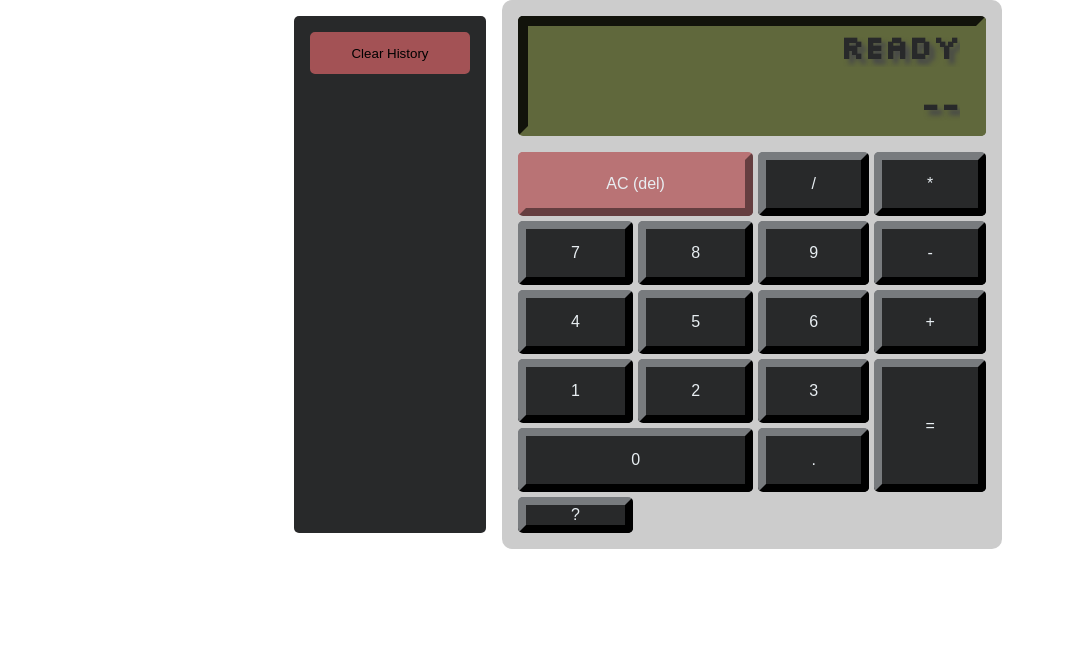
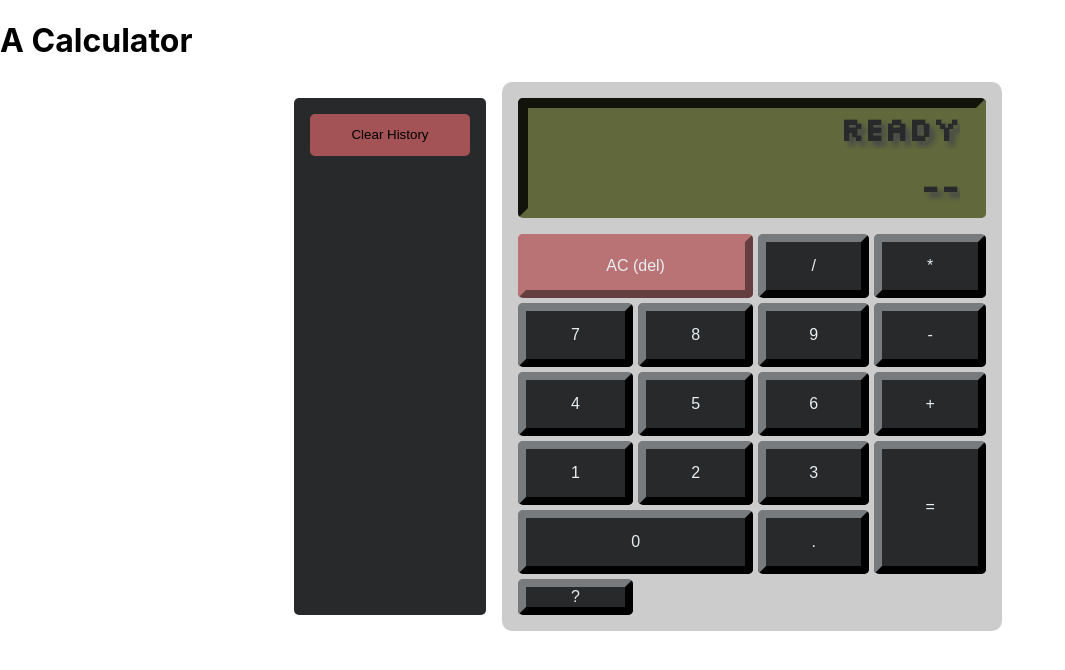
Before and after one commit to nic-vo/nv-portfolio, a Next.js app: page /freeCodeCamp/Calculator in a window 1280 px wide. Shown: the top 670 px of the page, without its empty margins (0-1065 px from the left). Built offline with nearby package versions, Linux system fonts and the light colour scheme.

Commit message:
Wrap calc comp in a <main> for styling

```diff
--- a/pages/freeCodeCamp/Calculator.js
+++ b/pages/freeCodeCamp/Calculator.js
@@ -245,8 +245,10 @@ const Calculator = () => {
 	}
 
 	return (
+		<main>
+			<h1>A{splode ? "n Exploding " : " "}Calculator</h1>
 			<section className={calcStyles.container} tabIndex={0} onKeyDown={keyDownHandler}>
-			<div className={calcStyles.calculator} style={{backgroundColor: `${splode ? "#707070" : "#CCCCCC"}`}}>
+				<div className={calcStyles.calculator} style={{ backgroundColor: `${splode ? "#707070" : "#CCCCCC"}` }}>
 					<div className={calcStyles.screen}>
 						<p>{entire !== "" ? entire : "Ready"}</p>
 						<p>{evaluated !== "" ? evaluated : chunk !== "" ? chunk : "--"}</p>
@@ -280,6 +282,7 @@ const Calculator = () => {
 				</div>
 				<History history={history} pickHistory={pickHistory} clearHistory={clearHistory} oldAllowed={oldAllowed} />
 			</section>
+		</main>
 	);
 };
 
```
Lines whose indentation alone changed are shown as unchanged.
